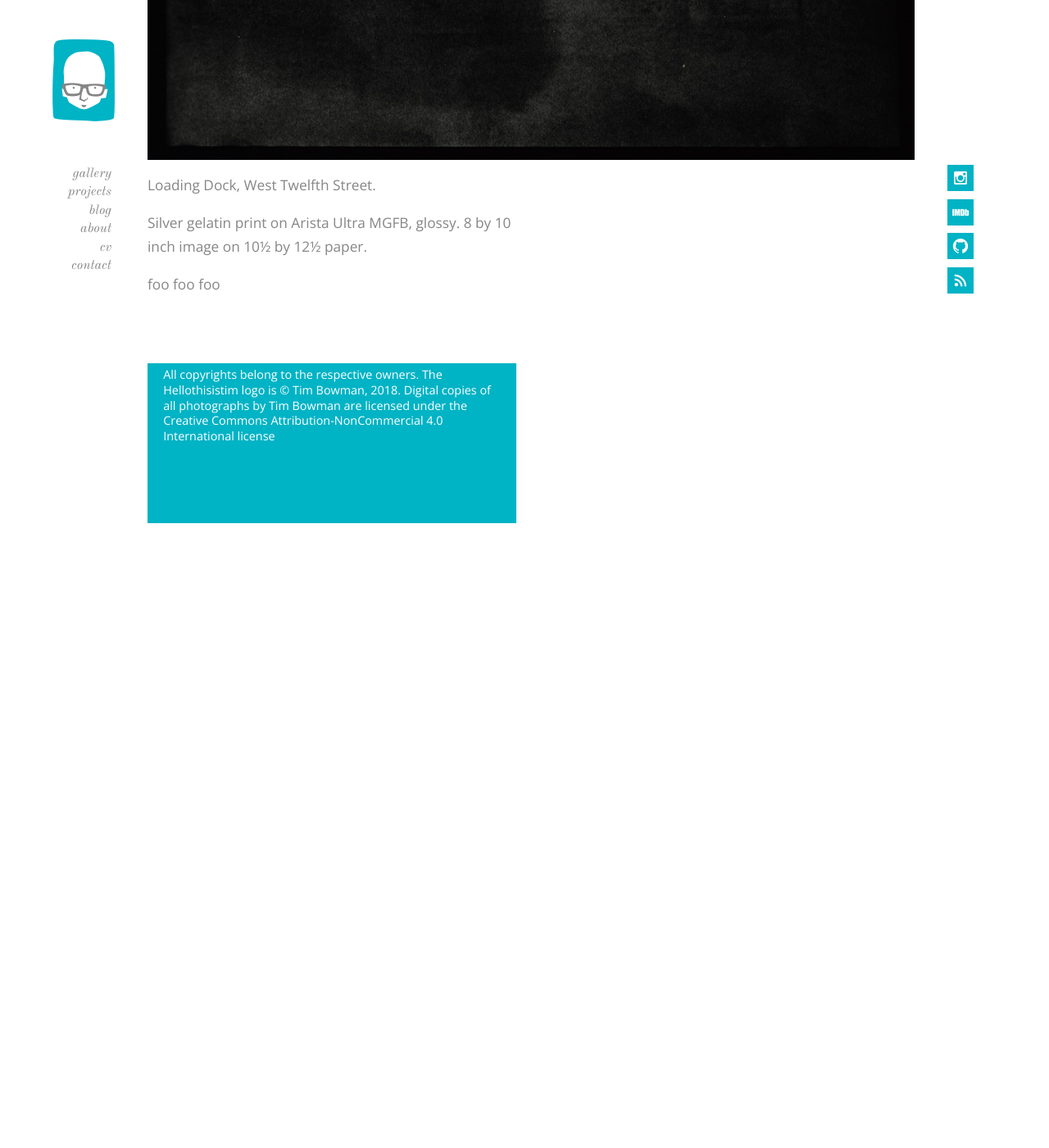
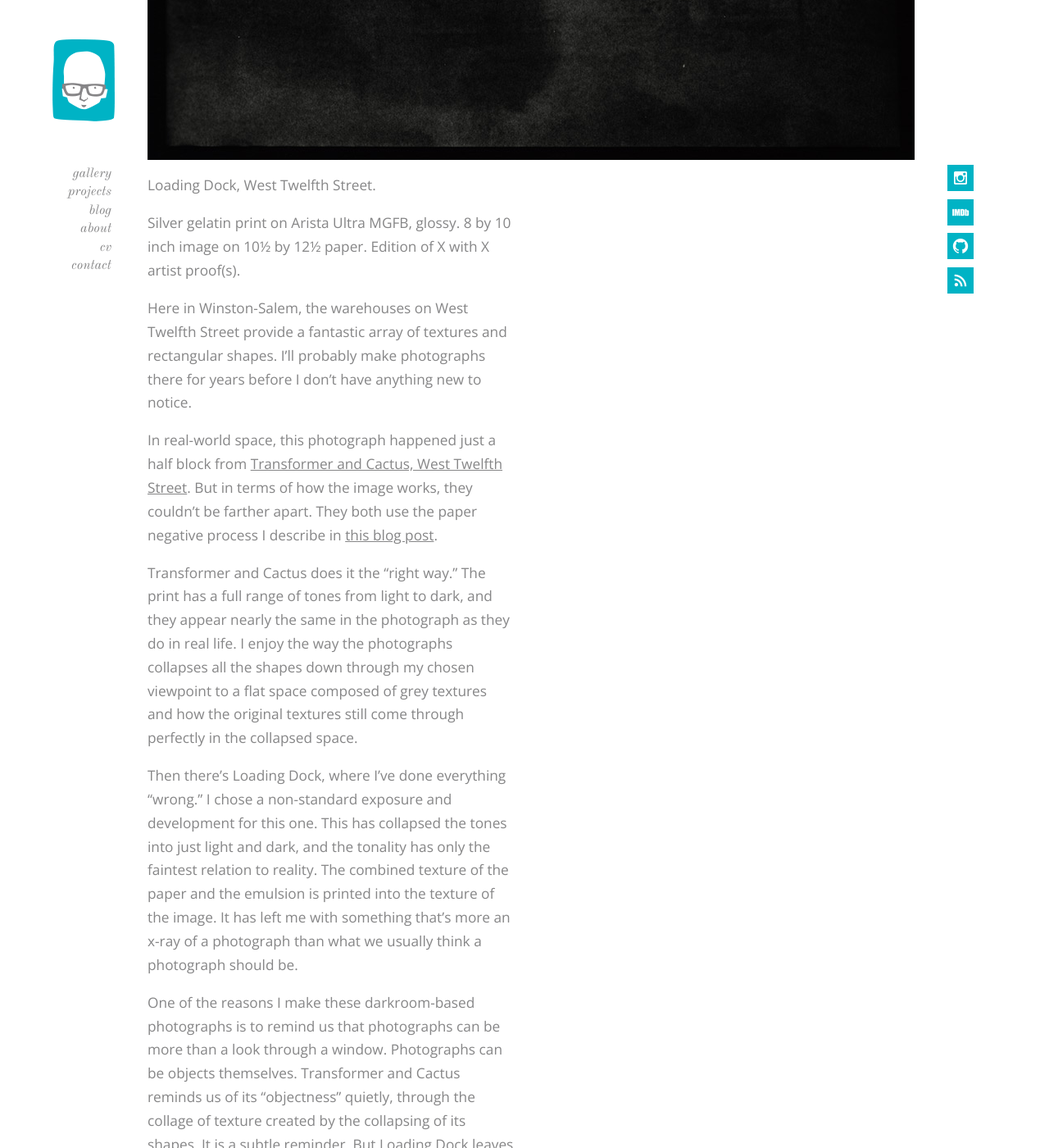
Before and after one commit to hellothisistim/hellothisistim.github.io, a Jekyll site: the page built from _photographs/loading-dock-west-welfth-street.md, in a window 1280 px wide and 1400 px high, scrolled down 1180 px. Shown: the whole window at 82% size. Built offline with Jekyll 4.4.1, drawn with Linux system fonts in a browser that asks for light colours; comment, search, counter and statistics services are not loaded; before the commit the page ends 1818 px from its top, so only the background shows below that; some of the changed text lies outside the part shown.

Commit message:
Edit.
Still need edition information and buy-it-now button.

```diff
--- a/_photographs/loading-dock-west-welfth-street.md
+++ b/_photographs/loading-dock-west-welfth-street.md
@@ -10,6 +10,14 @@ category: photograph
 ---
 Loading Dock, West Twelfth Street.
 
-Silver gelatin print on Arista Ultra MGFB, glossy. 8 by 10 inch image on 10&frac12; by 12&frac12; paper.
+Silver gelatin print on Arista Ultra MGFB, glossy. 8 by 10 inch image on 10&frac12; by 12&frac12; paper. Edition of X with X artist proof(s).
 
-foo foo foo
+Here in Winston-Salem, the warehouses on West Twelfth Street provide a fantastic array of textures and rectangular shapes. I’ll probably make photographs there for years before I don’t have anything new to notice.
+
+In real-world space, this photograph happened just a half block from [Transformer and Cactus, West Twelfth Street](/photographs/transformer-and-cactus-west-twelfth-street). But in terms of how the image works, they couldn’t be farther apart. They both use the paper negative process I describe in [this blog post](/blog/large-format-paper-negative).
+
+Transformer and Cactus does it the “right way.” The print has a full range of tones from light to dark, and they appear nearly the same in the photograph as they do in real life. I enjoy the way the photographs collapses all the shapes down through my chosen viewpoint to a flat space composed of grey textures and how the original textures still come through perfectly in the collapsed space.
+
+Then there’s Loading Dock, where I’ve done everything “wrong.” I chose a non-standard exposure and development for this one. This has collapsed the tones into just light and dark, and the tonality has only the faintest relation to reality. The combined texture of the paper and the emulsion is printed into the texture of the image. It has left me with something that’s more an x-ray of a photograph than what we usually think a photograph should be.
+
+One of the reasons I make these darkroom-based photographs is to remind us that photographs can be more than a look through a window. Photographs can be objects  themselves. Transformer and Cactus reminds us of its “objectness” quietly, through the collage of texture created by the collapsing of its shapes. It is a subtle reminder. But Loading Dock leaves no doubt at all. It presents itself as a puzzle to be solved, and we solve the puzzle by looking _at_ the photograph, not through it.
```
